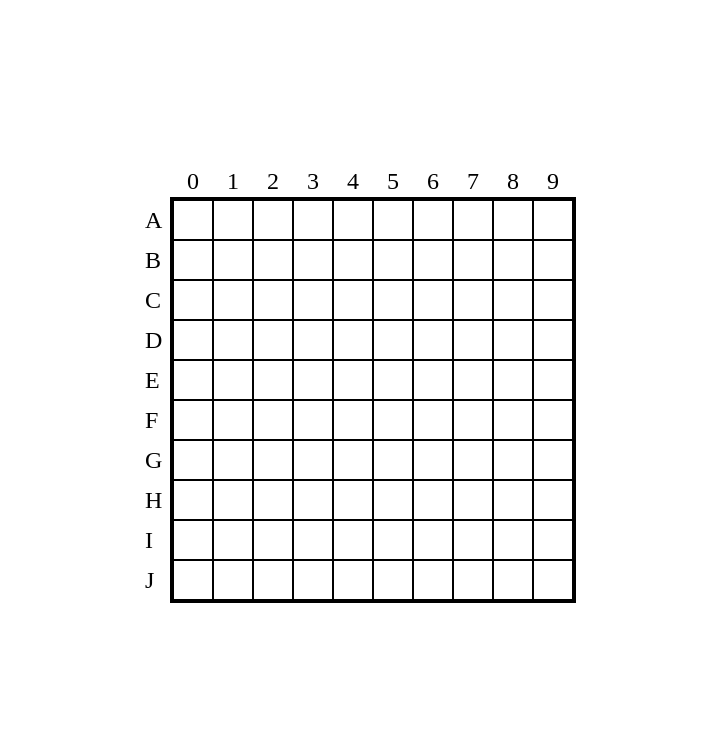
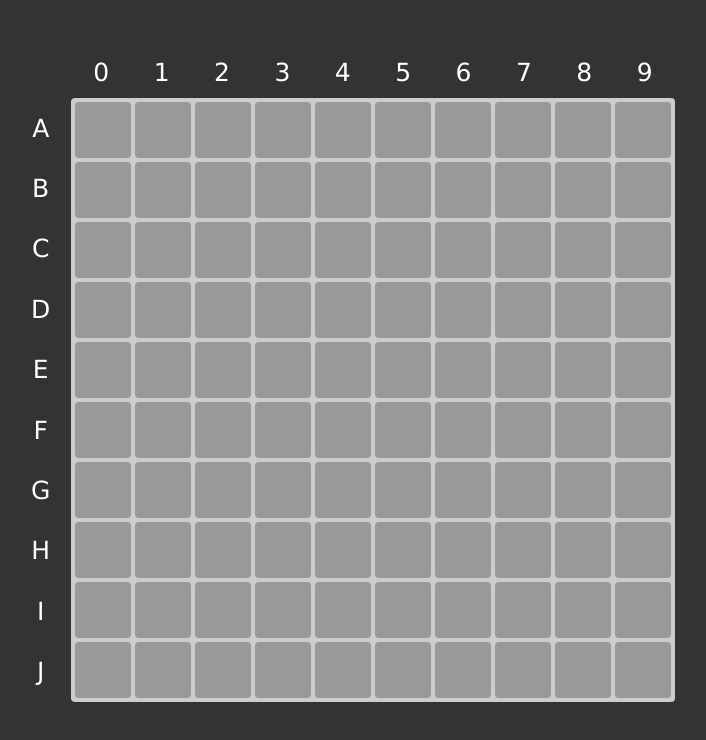
Before and after one commit to daniel-elad/battleships, an Angular app: page / in a window 1280 px wide. Shown: the top 740 px of the page, without its empty margins (267-973 px from the left). Built offline with nearby package versions, Linux system fonts and the light colour scheme.

Commit message:
Finished stage 1

```diff
--- /dev/null
+++ b/src/_variables.scss
@@ -0,0 +1,5 @@
+$M_Phones: 500px;
+$L_Phones: 600px;
+$Tablets: 768px;
+$Laptops: 992px;
+$Desktops: 1200px;
--- a/src/app/app.module.ts
+++ b/src/app/app.module.ts
@@ -4,11 +4,13 @@ import { BrowserModule } from '@angular/platform-browser';
 import { AppRoutingModule } from './app-routing.module';
 import { AppComponent } from './app.component';
 import { GridComponent } from './components/grid/grid.component';
+import { ModalComponent } from './components/modal/modal.component';
 
 @NgModule({
   declarations: [
     AppComponent,
-    GridComponent
+    GridComponent,
+    ModalComponent
   ],
   imports: [
     BrowserModule,
--- a/src/app/components/grid/grid.component.html
+++ b/src/app/components/grid/grid.component.html
@@ -1,17 +1,26 @@
-<table id="grid">
-	<!-- Letters -->
-	<div class="axis x-axis">
-		<div *ngFor="let x of xAxis">{{ x }}</div>
+<div class="container">
+	<div class="number-container">
+		<span *ngFor="let y of xAxis">{{ y }}</span>
 	</div>
-	<!-- Numbers -->
-	<div class="axis y-axis">
-		<div *ngFor="let y of yAxis">{{ y }}</div>
+	<div class="letter-container">
+		<span *ngFor="let x of yAxis">{{ x }}</span>
 	</div>
-	<tr *ngFor="let y of yAxis">
-		<td
+	<ng-container *ngFor="let y of yAxis">
+		<button
+			(click)="onCellClick($event)"
+			class="cell"
+			aria-label="clickable"
+			[id]="y + '_' + x"
 			*ngFor="let x of xAxis"
-			[id]="y + '_' + x"
-			(click)="onTdClick($event)"
-		></td>
-	</tr>
-</table>
+		></button>
+	</ng-container>
+</div>
+
+<app-modal [hidden]="!this.isWin">
+	<div class="modal-container">
+		<h1>Congratulations, you won!</h1>
+		<button class="new-game-btn" (click)="startNewGame()">
+			Start new game
+		</button>
+	</div>
+</app-modal>
--- a/src/app/components/grid/grid.component.scss
+++ b/src/app/components/grid/grid.component.scss
@@ -1,43 +1,150 @@
-#grid {
-	border-spacing: 0px;
-	border: solid black;
+@import '../../../variables.scss';
+
+@mixin show($bgColor) {
+	background-color: $bgColor;
+	animation: show 300ms ease-in-out;
+}
+
+.new-game-btn {
+	font-size: 20px;
+	border: none;
+	padding: 0.75em;
+	cursor: pointer;
+	background-color: #2a7eec;
+	color: white;
+	border-radius: 30px;
+
+	&:hover,
+	&:focus {
+		background-color: #1153aa;
+		border: none;
+		outline: none;
+	}
+}
+
+.container {
+	background-color: #ccc;
+	display: grid;
+	grid-template-columns: repeat(10, 7vmin);
+	grid-template-rows: repeat(10, 7vmin);
+	gap: 0.5vmin;
+	padding: 0.5vmin;
+	border-radius: 0.5vmin;
 	position: relative;
+}
 
-	.axis {
-		position: absolute;
-		display: flex;
-		font-size: 1.5rem;
-		&.x-axis {
-			flex-direction: row;
-			top: -2rem;
-			width: 100%;
-			justify-content: space-around !important;
-		}
-		&.y-axis {
-			flex-direction: column;
-			left: -1.75rem;
-			height: 100%;
-			justify-content: space-around !important;
-		}
+.letter-container,
+.number-container {
+	position: absolute;
+	display: flex;
+	font-size: 20px;
+	color: #fff;
+	justify-content: space-around;
+	align-items: center;
+}
+
+.number-container {
+	width: 100%;
+	top: -7vmin;
+}
+
+.letter-container {
+	height: 100%;
+	flex-direction: column;
+	left: -7vmin;
+}
+
+.cell {
+	background-color: #999;
+	border-radius: 0.5vmin;
+	border: none;
+	cursor: pointer;
+
+	&:hover:not(.clicked):not(.won),
+	&:focus:not(.clicked):not(.won) {
+		background-color: #777;
+		border: none;
+		outline: none;
+	}
+}
+
+.clicked {
+	cursor: auto;
+}
+
+.no-battleship {
+	@include show(rgb(0, 223, 0));
+}
+
+.battleship {
+	@include show(rgb(211, 0, 0));
+}
+
+.won {
+	@include show(rgb(0, 98, 211));
+	cursor: auto;
+}
+
+.modal-container {
+	display: flex;
+	justify-content: center;
+	align-items: center;
+	flex-direction: column;
+	padding: 2em;
+	gap: 2em;
+
+	h1 {
+		text-align: center;
+	}
+}
+
+@keyframes show {
+	0% {
+		opacity: 0.5;
+		transform: scale(0);
+	}
+}
+
+@media screen and (min-width: $M_Phones) {
+	.number-container {
+		top: -6vmin;
 	}
 
-	td {
-		border: 1px solid black;
-		width: 2.25rem;
-		height: 2.25rem;
-		cursor: pointer;
+	.letter-container {
+		left: -6vmin;
+	}
+}
 
-		&.clicked {
-			cursor: auto;
+@media screen and (min-width: $L_Phones) {
+	.number-container {
+		top: -5.5vmin;
+	}
+
+	.letter-container {
+		left: -5.5vmin;
+	}
+}
+
+@media screen and (min-width: $Tablets) {
+	.number-container {
+		top: -5vmin;
+	}
+
+	.letter-container {
+		left: -5vmin;
+	}
+
+	.letter-container,
+	.number-container {
+		font-size: 25px;
+	}
+}
+
+@media screen and (min-width: $Laptops) {
+	#grid {
+		td {
+			width: 2.5rem;
+			height: 2.5rem;
 		}
 	}
 }
-
-.xAxis-container {
-	display: flex;
-	gap: 2rem;
-	margin-left: 1rem;
-	div {
-		font-size: 30px;
-	}
-}
--- a/src/app/components/grid/grid.component.ts
+++ b/src/app/components/grid/grid.component.ts
@@ -8,11 +8,37 @@ import { Component, OnInit } from '@angular/core';
 export class GridComponent implements OnInit {
 	xAxis: string[] = ['0', '1', '2', '3', '4', '5', '6', '7', '8', '9'];
 	yAxis: string[] = ['A', 'B', 'C', 'D', 'E', 'F', 'G', 'H', 'I', 'J'];
-	battleshipsIDs: string[] = [];
-	constructor() {}
+	battleshipsIDs: string[];
+	bombedBattleships: string[];
+	isWin: boolean;
+	cells: HTMLElement[] = [];
+
+	constructor() {
+		this.battleshipsIDs = [];
+		this.bombedBattleships = [];
+		this.isWin = false;
+	}
 
 	ngOnInit(): void {
+		setTimeout(() => this.startNewGame());
+	}
+
+	startNewGame(): void {
+		this.battleshipsIDs = [];
+		this.bombedBattleships = [];
+		this.isWin = false;
 		this.battleshipsIDs = this.initRandomBattleshipsIDs();
+		this.cells = Array.from(document.querySelectorAll('.container button'));
+		this.cells.forEach((cell) => {
+			cell.classList.remove(
+				'battleship',
+				'no-battleship',
+				'clicked',
+				'won'
+			);
+			cell.removeAttribute('disabled');
+			cell.removeAttribute('aria-disabled');
+		});
 	}
 
 	initRandomBattleshipsIDs() {
@@ -30,15 +56,34 @@ export class GridComponent implements OnInit {
 		return battleships;
 	}
 
-	onTdClick(event: any) {
+	onCellClick(event: any) {
 		event.preventDefault();
+
 		const cell: HTMLElement = event.target;
-		if (cell.classList.contains('clicked')) return;
+		if (cell.classList.contains('clicked') || this.isWin) return;
 		if (this.battleshipsIDs.includes(cell.id)) {
-			cell.style.backgroundColor = 'rgb(255, 0, 0)';
+			cell.classList.add('battleship');
+			this.bombedBattleships.push(cell.id);
+			cell.setAttribute('aria-label', 'Battleship');
 		} else {
-			cell.style.backgroundColor = 'rgb(0, 255, 0)';
+			cell.classList.add('no-battleship');
+			cell.setAttribute('aria-label', 'No battleship');
 		}
 		cell.classList.add('clicked');
+		cell.setAttribute('disabled', 'true');
+		cell.setAttribute('aria-disabled', 'true');
+
+		this.checkWin();
+	}
+
+	checkWin() {
+		if (this.bombedBattleships.length < 10) return;
+
+		this.isWin = true;
+		this.cells.forEach((cell) => {
+			cell.classList.add('won');
+			cell.setAttribute('disabled', 'true');
+			cell.setAttribute('aria-disabled', 'true');
+		});
 	}
 }
--- /dev/null
+++ b/src/app/components/modal/modal.component.html
@@ -0,0 +1,5 @@
+<div class="modal-background" aria-modal="true">
+	<div class="modal-content">
+		<ng-content></ng-content>
+	</div>
+</div>
--- /dev/null
+++ b/src/app/components/modal/modal.component.scss
@@ -0,0 +1,21 @@
+.modal-background {
+	width: 100vw;
+	height: 100vh;
+	position: fixed;
+	left: 0;
+	top: 0;
+	background-color: rgba(black, 0.3);
+	display: flex;
+	align-items: center;
+	justify-content: center;
+}
+
+.modal-content {
+	background-color: white;
+	border-radius: 10px;
+	padding: 10px;
+	margin: 20px;
+	min-width: 200px;
+	min-height: 100px;
+	box-shadow: 0px 0px 20px rgba(black, 0.2);
+}
--- /dev/null
+++ b/src/app/components/modal/modal.component.ts
@@ -0,0 +1,15 @@
+import { Component, OnInit } from '@angular/core';
+
+@Component({
+  selector: 'app-modal',
+  templateUrl: './modal.component.html',
+  styleUrls: ['./modal.component.scss']
+})
+export class ModalComponent implements OnInit {
+
+  constructor() { }
+
+  ngOnInit(): void {
+  }
+
+}
--- a/src/styles.scss
+++ b/src/styles.scss
@@ -1,8 +1,11 @@
 body {
+	font-family: 'Lucida Sans', 'Lucida Sans Regular', 'Lucida Grande',
+		'Lucida Sans Unicode', Geneva, Verdana, sans-serif;
 	margin: 0px;
 	height: 100vh !important;
 	width: 100vw;
 	display: flex;
 	justify-content: center;
 	align-items: center;
+	background-color: #333;
 }
```
Also changed, not shown: src/test.ts (deleted, +0 -26 lines), 2 other files (tests, documents, lock files or other folders). Lines whose indentation alone changed are shown as unchanged.
